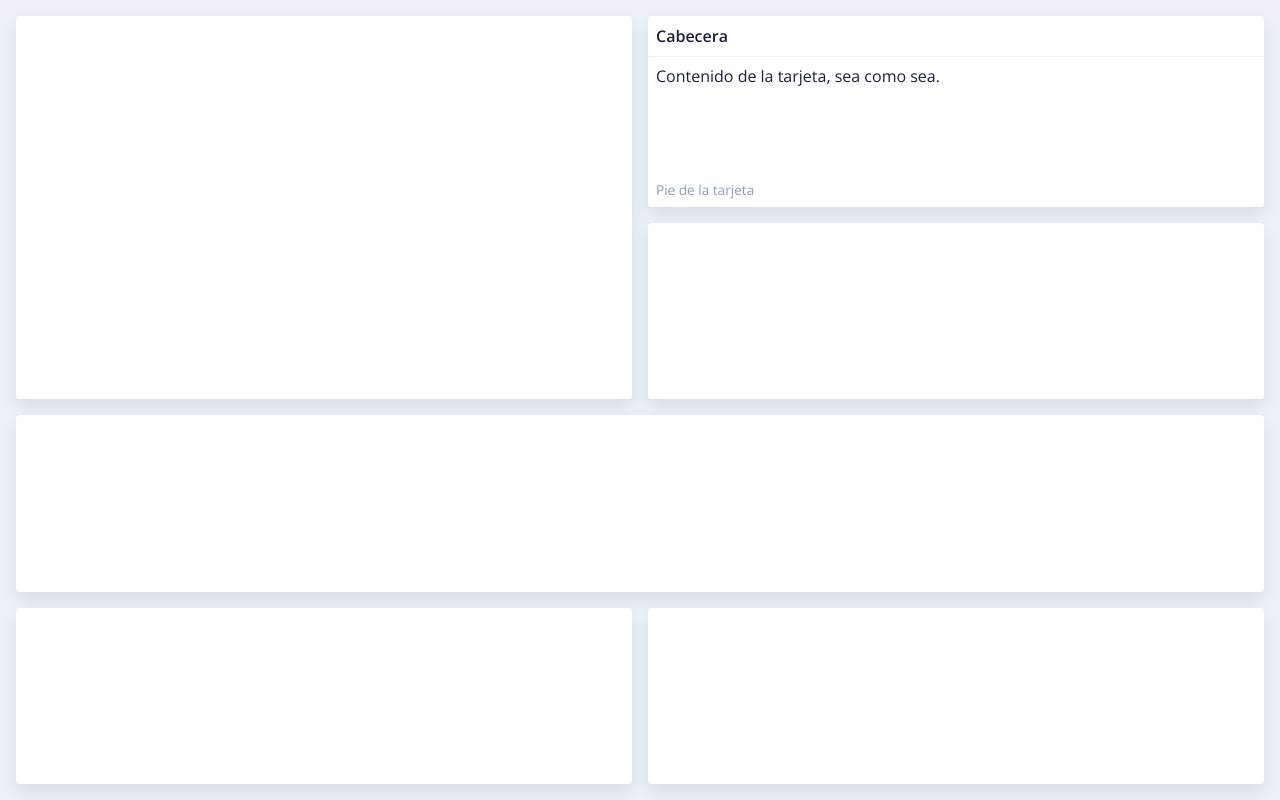
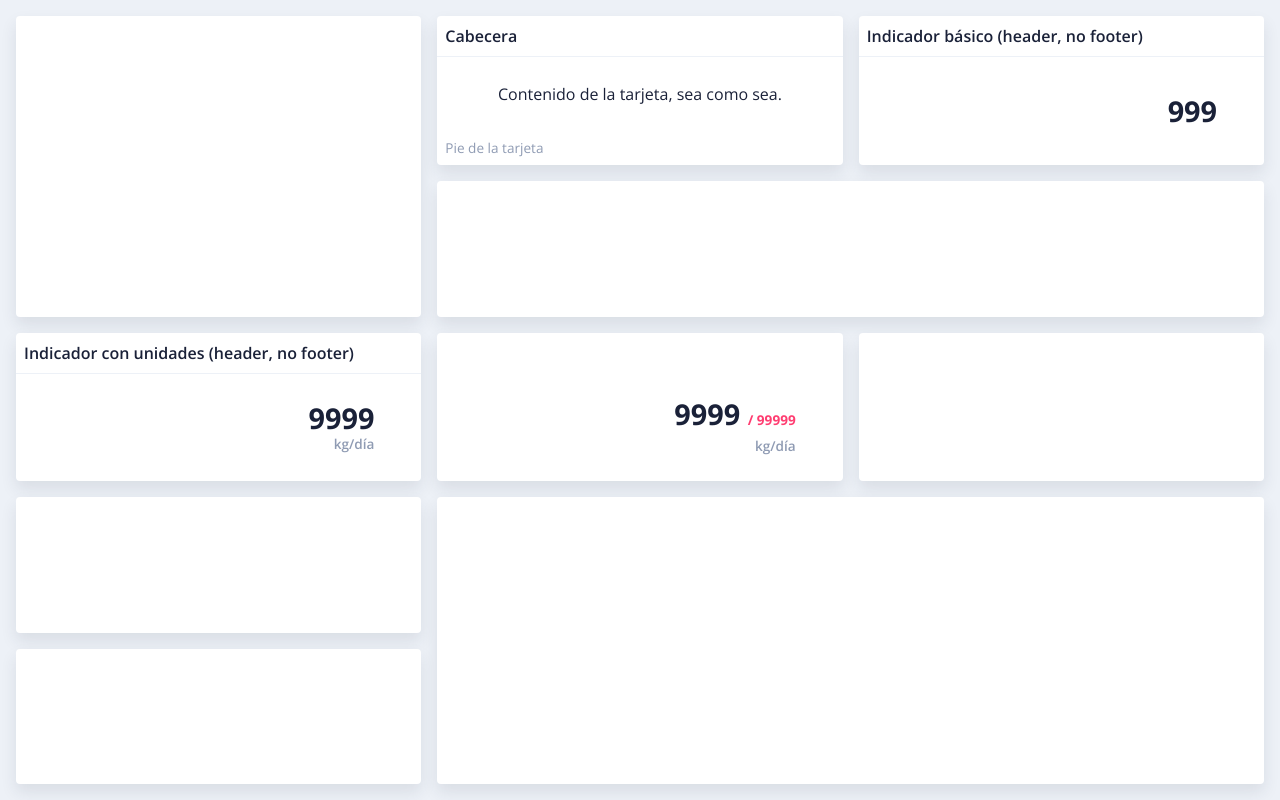
Before and after one commit to tonybolanyo/dashboard-responsive-grid, a website built with webpack: page src/index.html in a window 1280 px wide. Built offline with nearby package versions, Linux system fonts and the light colour scheme; some packages are replaced by stand-ins of ours.

Commit message:
laying with KPI cards

```diff
--- a/src/css/card-design.css
+++ b/src/css/card-design.css
@@ -18,6 +18,40 @@
     overflow: hidden;
     justify-self: stretch;
     padding: var(--card-padding);
+    display: flex;
+    flex-direction: column;
+    justify-content: center;
+    align-items: center;
+}
+
+.card .body:first-child {
+    margin-top: calc(1.5rem + 2 * var(--card-padding));
+}
+
+.card .kpi {
+    font-size: 1.8rem;
+    font-weight: 700;
+    line-height: 2rem;
+    text-align: right;
+    margin: 0 15%;
+    width: 80%;
+}
+
+.card .kpi .limit {
+    color: var(--dangercolor);
+    font-size: var(--font-sm);
+}
+.card .kpi .limit::before {
+    content: " / ";
+}
+
+.card .kpi-small {
+    color: var(--textgray);
+    font-size: var(--font-sm);
+    font-weight: 600;
+    text-align: right;
+    margin: 0 15%;
+    width: 80%;
 }
 
 .card .footer {
--- a/src/index.html
+++ b/src/index.html
@@ -8,16 +8,38 @@
 </head>
 <body>
   <div class="full-height">
-    <div class="cards two-cols">
+    <div class="cards three-cols">
       <div class="card two-rows"></div>
       <div class="card">
         <div class="header">Cabecera</div>
         <div class="body">Contenido de la tarjeta, sea como sea.</div>
         <div class="footer">Pie de la tarjeta</div>
       </div>
+      <div class="card">
+        <div class="header">Indicador básico (header, no footer)</div>
+        <div class="body">
+          <div class="kpi">999</div>
+        </div>
+      </div>
+      <div class="card two-cols"></div>
+      <div class="card">
+        <div class="header">
+          Indicador con unidades (header, no footer)
+        </div>
+        <div class="body">
+          <div class="kpi">9999</div>
+          <div class="kpi-small">kg/día</div>
+        </div>
+      </div>
+      <div class="card">
+        <div class="body">
+          <div class="kpi">9999 <span class="limit">99999</span></div>
+          <div class="kpi-small">kg/día</div>
+        </div>
+      </div>
       <div class="card"></div>
-      <div class="card two-cols"></div>
       <div class="card"></div>
+      <div class="card two-cols two-rows"></div>
       <div class="card"></div>
     </div>
   </div>
```
